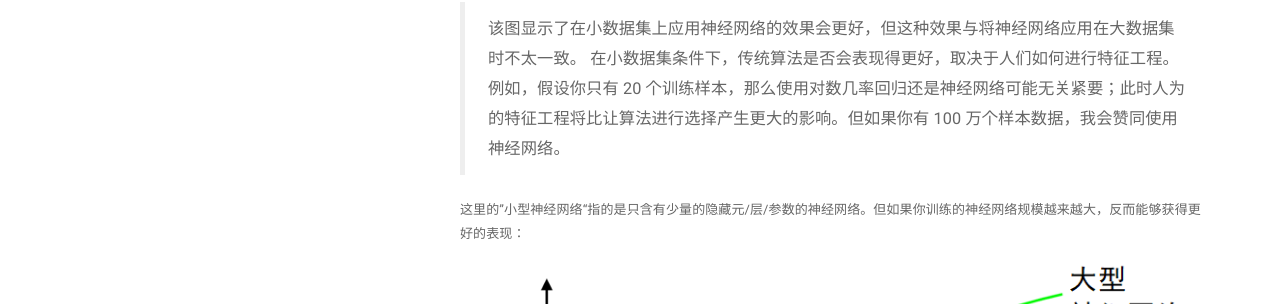
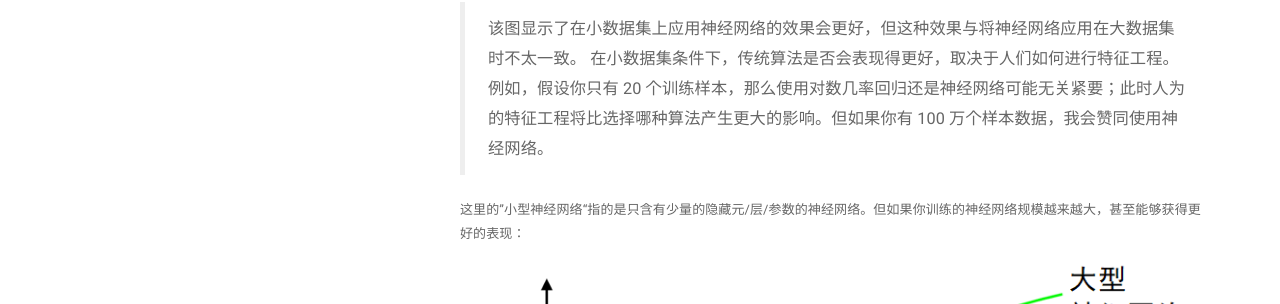
Before and after one commit to deeplearning-ai/machine-learning-yearning-cn, a Jekyll site: the page built from _docs/ch04.md, in a window 1280 px wide and 900 px high, scrolled down 1259 px. Shown: the part 241-545 px from the top of the window. Built offline with Jekyll 4.4.1, drawn with Linux system fonts in a browser that asks for light colours; nearby versions of some CDN libraries.

Commit message:
update ch04.md * the hand-engineering of features will have a bigger effect than the choice of algorithm. 人为的特征工程将比选择哪种算法产生更大的影响 * you can obtain even better performance. 甚至能够获得更好的表现

```diff
--- a/_docs/ch04.md
+++ b/_docs/ch04.md
@@ -20,9 +20,9 @@ permalink: /docs/ch04/
 
 <img src="{{"ch04_02.png " | prepend: site.imgurl }}">
 
-> 该图显示了在小数据集上应用神经网络的效果会更好，但这种效果与将神经网络应用在大数据集时不太一致。 在小数据集条件下，传统算法是否会表现得更好，取决于人们如何进行特征工程。例如，假设你只有 20 个训练样本，那么使用对数几率回归还是神经网络可能无关紧要；此时人为的特征工程将比让算法进行选择产生更大的影响。但如果你有 100 万个样本数据，我会赞同使用神经网络。
+> 该图显示了在小数据集上应用神经网络的效果会更好，但这种效果与将神经网络应用在大数据集时不太一致。 在小数据集条件下，传统算法是否会表现得更好，取决于人们如何进行特征工程。例如，假设你只有 20 个训练样本，那么使用对数几率回归还是神经网络可能无关紧要；此时人为的特征工程将比选择哪种算法产生更大的影响。但如果你有 100 万个样本数据，我会赞同使用神经网络。
 
-这里的”小型神经网络“指的是只含有少量的隐藏元/层/参数的神经网络。但如果你训练的神经网络规模越来越大，反而能够获得更好的表现：
+这里的”小型神经网络“指的是只含有少量的隐藏元/层/参数的神经网络。但如果你训练的神经网络规模越来越大，甚至能够获得更好的表现：
 
 <img src="{{"ch04_03.png " | prepend: site.imgurl }}">
 
```
